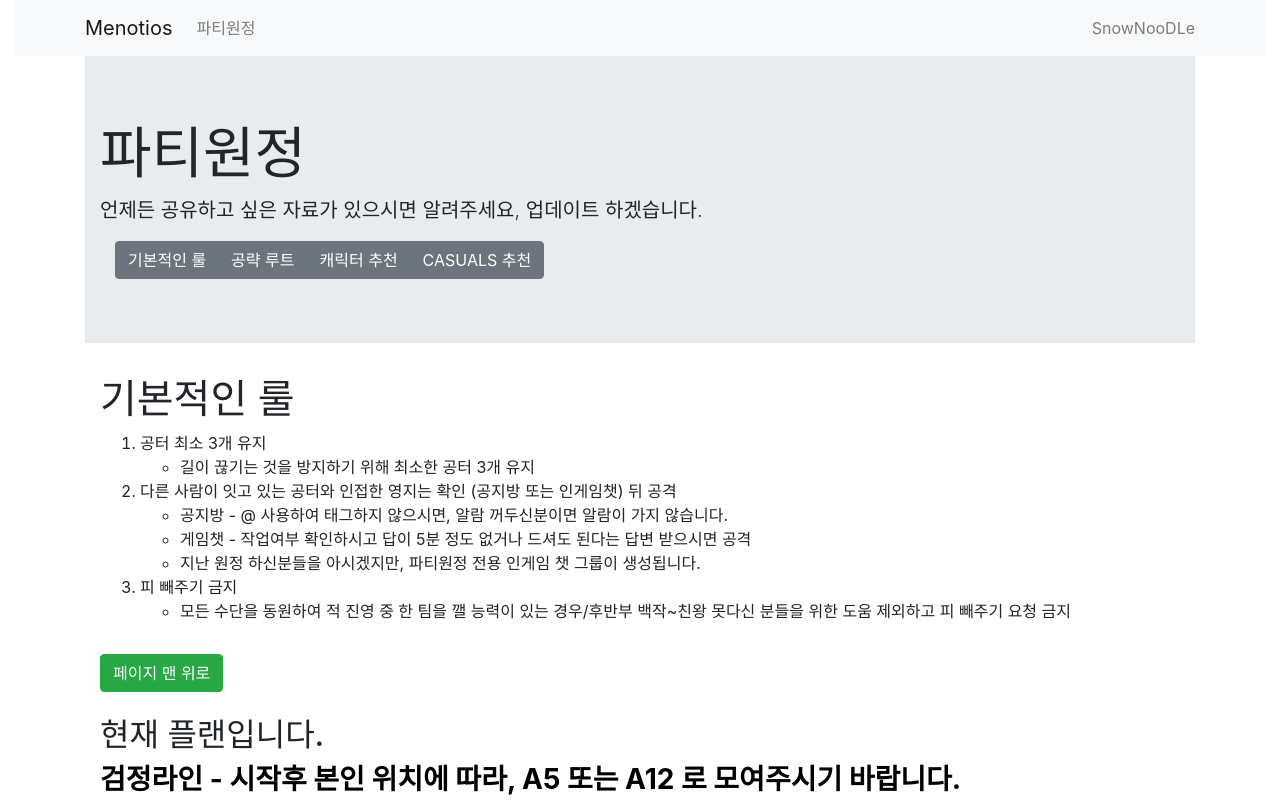
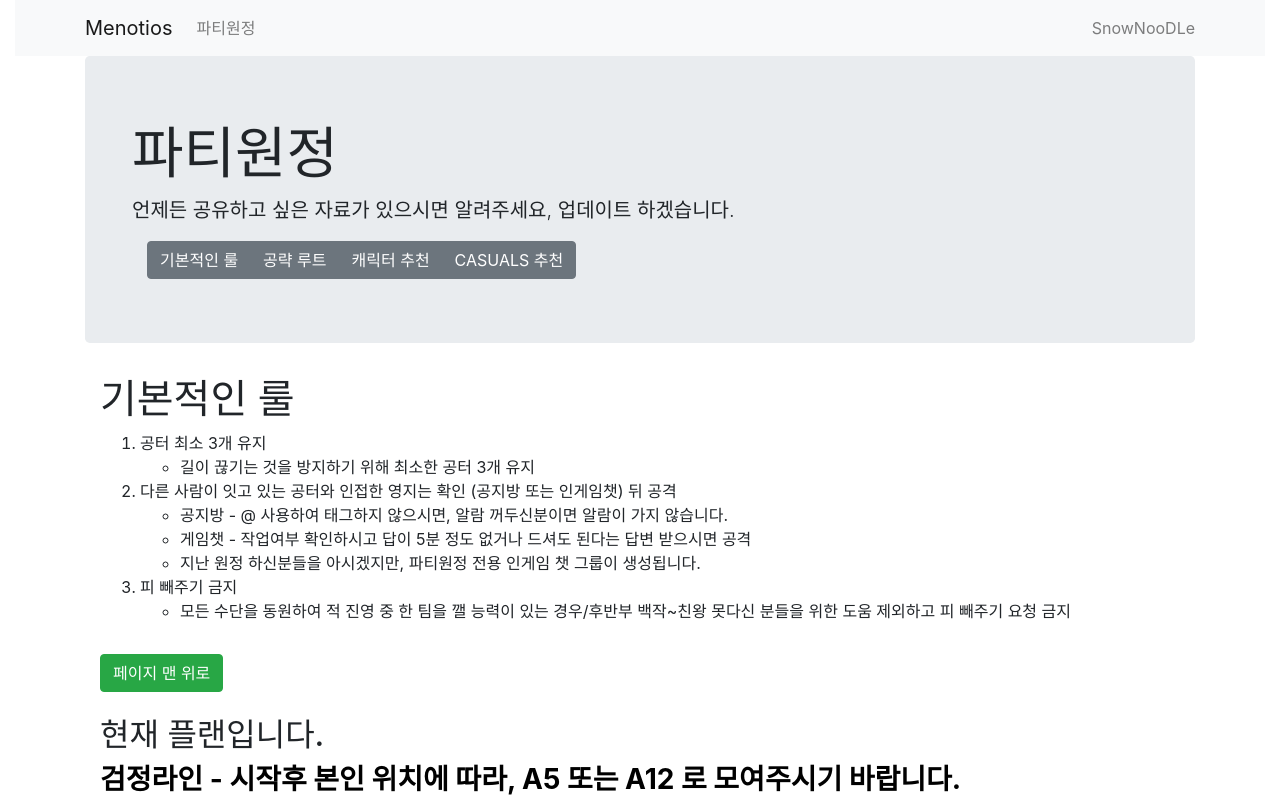
Before and after one commit to SnowNooDLe/afk_arena_menotios, a React (Create React App) app: page /#/abyssal in a window 1280 px wide. Shown: the top 800 px of the page. Built offline with nearby package versions, Linux system fonts and the light colour scheme.

Commit message:
Update Abyssal.js

```diff
--- a/src/views/Abyssal.js
+++ b/src/views/Abyssal.js
@@ -30,7 +30,7 @@ const Abyssal = () => {
 
   return (
     <Fragment>
-      <div className="jumbotron jumbotron-fluid">
+      <div className="jumbotron">
         <div className="container">
           <h1 className="display-4">파티원정</h1>
           <p class="lead">
```
